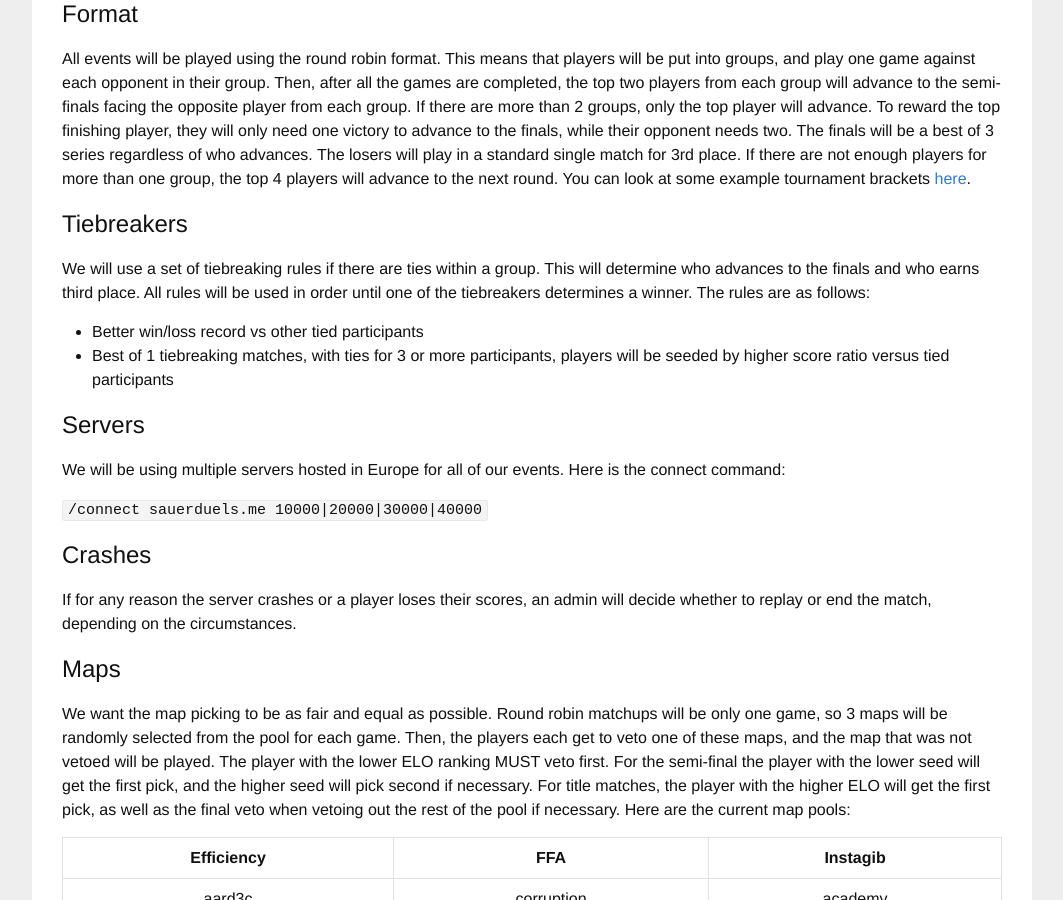
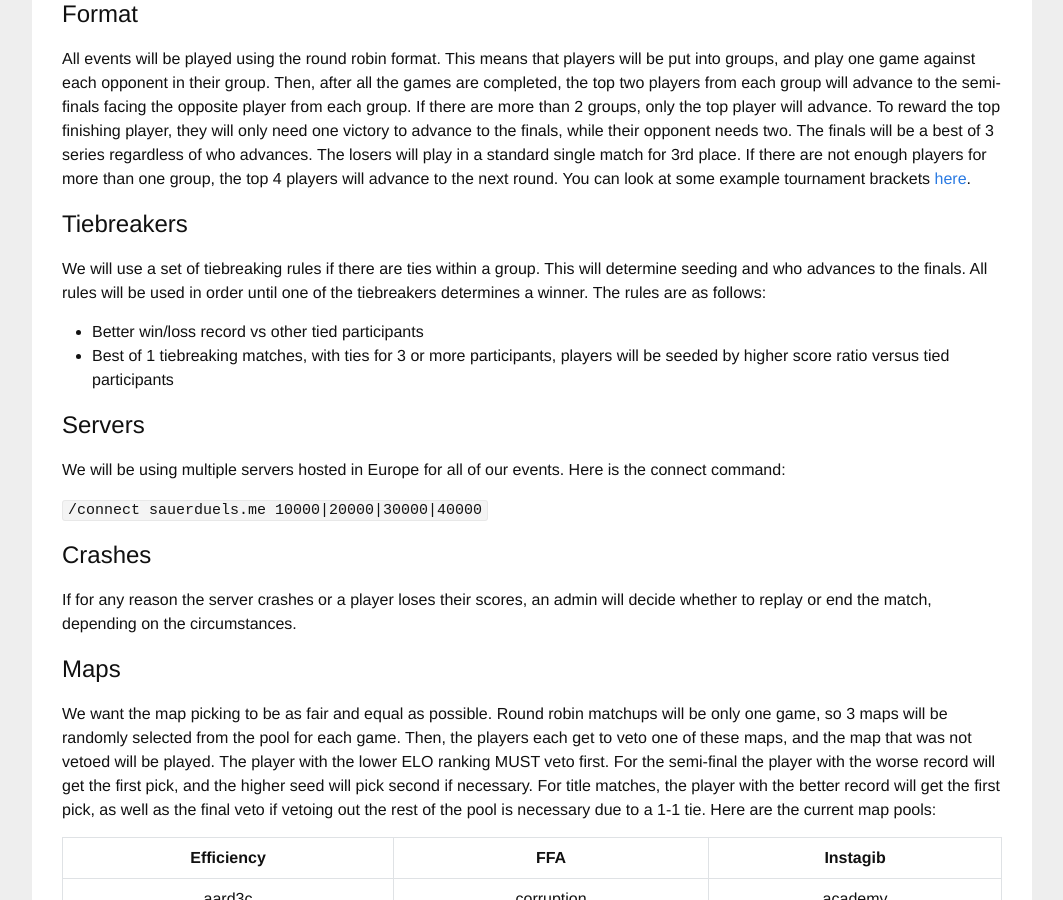
Before and after one commit to sauerduels/website, a Jekyll site: the page built from info.md, in a window 1280 px wide and 900 px high, scrolled down 450 px. Shown: the whole window, without its empty margins (108-1171 px from the left). Built offline with Jekyll 4.4.1, drawn with Linux system fonts in a browser that asks for light colours.

Commit message:
Update info

```diff
--- a/info.md
+++ b/info.md
@@ -15,7 +15,7 @@ All events will be played using the round robin format. This means that players
 
 ## Tiebreakers
 
-We will use a set of tiebreaking rules if there are ties within a group. This will determine who advances to the finals and who earns third place. All rules will be used in order until one of the tiebreakers determines a winner. The rules are as follows:
+We will use a set of tiebreaking rules if there are ties within a group. This will determine seeding and who advances to the finals. All rules will be used in order until one of the tiebreakers determines a winner. The rules are as follows:
 
 * Better win/loss record vs other tied participants
 * Best of 1 tiebreaking matches, with ties for 3 or more participants, players will be seeded by higher score ratio versus tied participants
@@ -32,7 +32,7 @@ If for any reason the server crashes or a player loses their scores, an admin wi
 
 ## Maps
 
-We want the map picking to be as fair and equal as possible. Round robin matchups will be only one game, so 3 maps will be randomly selected from the pool for each game. Then, the players each get to veto one of these maps, and the map that was not vetoed will be played. The player with the lower ELO ranking MUST veto first. For the semi-final the player with the lower seed will get the first pick, and the higher seed will pick second if necessary. For title matches, the player with the higher ELO will get the first pick, as well as the final veto when vetoing out the rest of the pool if necessary. Here are the current map pools:
+We want the map picking to be as fair and equal as possible. Round robin matchups will be only one game, so 3 maps will be randomly selected from the pool for each game. Then, the players each get to veto one of these maps, and the map that was not vetoed will be played. The player with the lower ELO ranking MUST veto first. For the semi-final the player with the worse record will get the first pick, and the higher seed will pick second if necessary. For title matches, the player with the better record will get the first pick, as well as the final veto if vetoing out the rest of the pool is necessary due to a 1-1 tie. Here are the current map pools:
 
 | Efficiency | FFA | Instagib |
 | :--------: | :-: | :------: |
```
